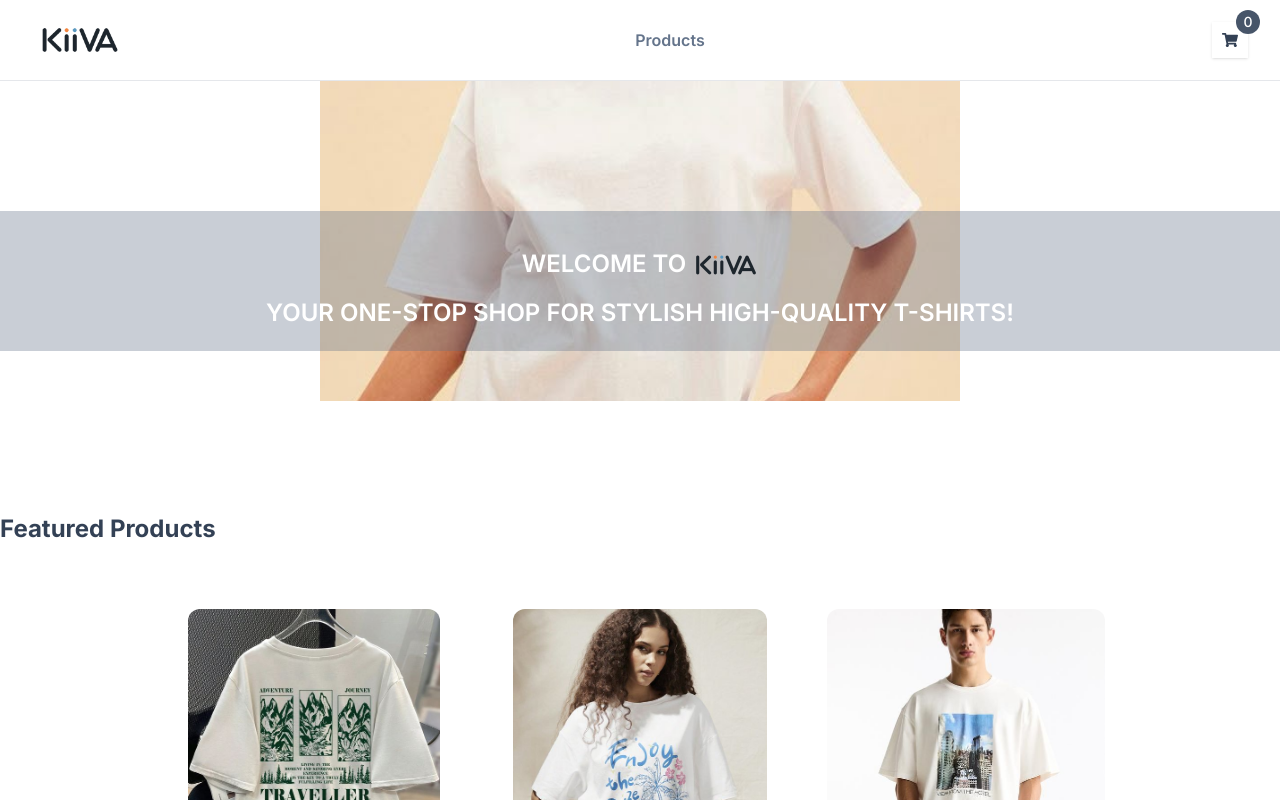
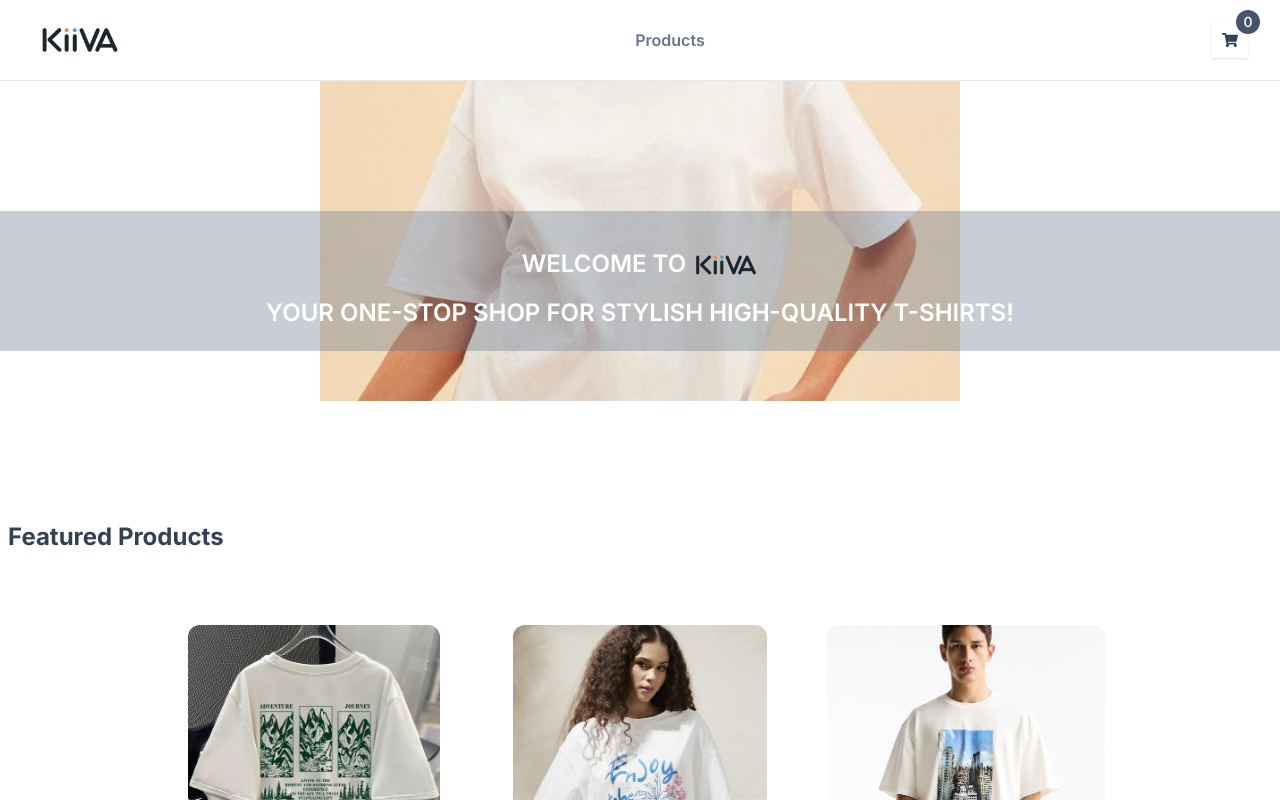
Before and after one commit to Mayada309/vir-store, a Next.js app: page / in a window 1280 px wide. Shown: the top 800 px of the page. Built offline with nearby package versions, Linux system fonts and the light colour scheme.

Commit message:
adjust padding

```diff
--- a/components/global/FeaturedProducts.tsx
+++ b/components/global/FeaturedProducts.tsx
@@ -6,7 +6,9 @@ function FeaturedProducts() {
 
   return (
     <div className='mt-4 pt-4 text-2xl'>
-      <h2 className='capitalize text-slate-700 font-bold'>featured products</h2>
+      <h2 className='capitalize text-slate-700 font-bold p-2'>
+        featured products
+      </h2>
       <ProductsList products={featuredProducts} />
     </div>
   );
```
